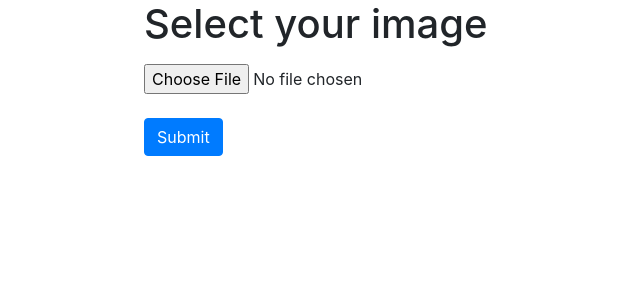
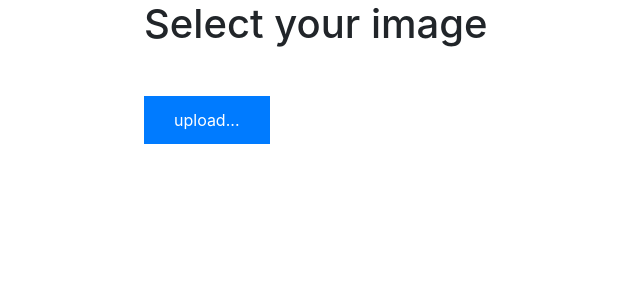
Before and after one commit to baadjis/oda, a Flask app: page / in a window 1440 px wide; the page is wider, and only the part inside the window is pictured. Shown: the top 300 px of that part, without its empty margins (0-640 px from the left). Run offline with Flask 2, Linux system fonts and the light colour scheme; some libraries are stand-ins or nearby versions.

Commit message:
minor change

```diff
--- a/templates/upload.html
+++ b/templates/upload.html
@@ -4,26 +4,45 @@
 		<title>oda</title>
         <!-- Bootstrap CSS -->
 		<link rel="stylesheet" href="https://maxcdn.bootstrapcdn.com/bootstrap/4.0.0/css/bootstrap.min.css" integrity="sha384-Gn5384xqQ1aoWXA+058RXPxPg6fy4IWvTNh0E263XmFcJlSAwiGgFAW/dAiS6JXm" crossorigin="anonymous">
+
+    <script src="https://cdn.bootcss.com/jquery/3.3.1/jquery.min.js"></script>
+
     <style>
 		.main{
 			horiz-align: center;
 		}
 		form{
-			horiz-align: center;
+			align: center;
 			transform: translateX(10%);
 		}
 		.h1-title{
-			horiz-align: center;
+			align: center;
 
 			transform: translateX(10%);
 		}
+
+		input[type="file"] {
+               display: none;
+     }
+
+.upload-label{
+    display: inline-block;
+    padding: 12px 30px;
+    background: #007bff;
+    color: #fff;
+    font-size: 1em;
+    transition: all .4s;
+    cursor: pointer;
+}
 
 	</style>
 
 	</head>
 <body>
 <section class="main">
+
 <h1 class="h1-title">Select your image</h1>
+	<br>
 <p>
 	{% with messages = get_flashed_messages() %}
 	  {% if messages %}
@@ -37,7 +56,7 @@
 </p>
 {% if filename %}
 	<div class="text-center">
-		<img src="{{ url_for('display_image', filename=filename) }}" class="fluid" alt="image">
+		<img id="preview" src="{{ url_for('display_image', filename=filename) }}" class="fluid" alt="image">
 
 
 	</div>
@@ -48,7 +67,7 @@
 
    <div class="text-center">
 
-	   <img src="{{ url_for('predicted_image', filename=predicted) }}" class="fluid" alt="image">
+	   <img src="{{ url_for('display_image', filename=predicted) }}" class="fluid" alt="image">
        <p>
 		   <h1>Detected objects</h1>
 		      {% for key, value in count_classes.items() %}
@@ -62,14 +81,22 @@
 <form method="post" action="/" enctype="multipart/form-data">
     <div class="form-group">
 
-			<input type="file" class="form-control-file" name="file" autocomplete="off" required>
+		<label for="imageUpload" class="upload-label">
+            upload...
+        </label>
+
+			<input type="file"  id="imageUpload" class="form-control-file" name="file" autocomplete="off" required>
 
           <br>
-		  <input type="submit" class="form-control-button btn btn-primary" value="Submit">
+		  <input type="submit" id="submit-btn" class="form-control-button btn btn-primary" value="Submit">
 
 	</div>
 </form>
 
 	</section>
 </body>
+
+<footer>
+    <script src="{{ url_for('static', filename='js/main.js') }}" type="text/javascript"></script>
+</footer>
 </html>
```
